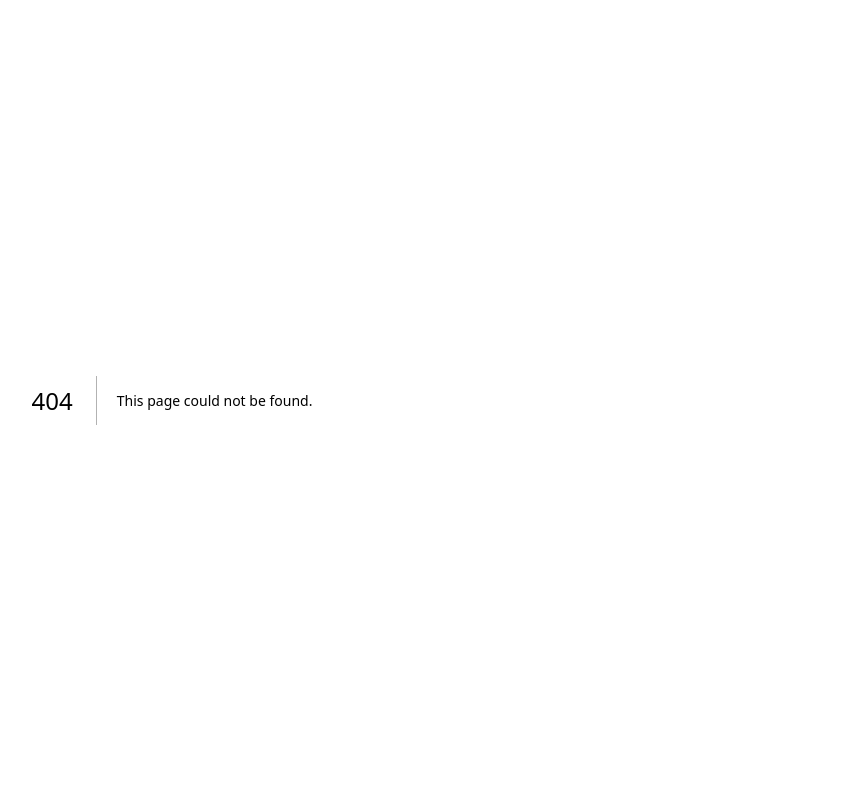
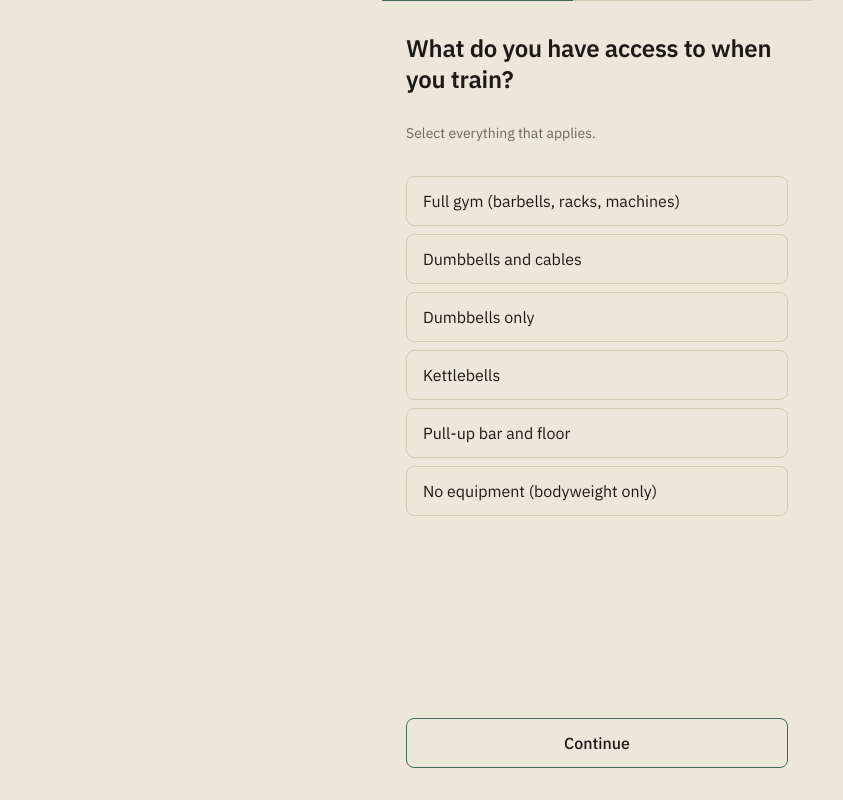
Before and after one commit to erikdekock/gymbot, a Next.js app: page /onboarding/equipment in a window 1280 px wide. Before the commit this address had no page. Shown: the whole page, without its empty margins (43-886 px from the left). Built offline with nearby package versions, Linux system fonts and the light colour scheme.

Commit message:
feat(onboarding): Screen 4 Equipment
12.2 Prelude UI commit 7/13. Multi-select tiles, minimum one selection
required. Error copy verbatim from §7 Screen 4.

```diff
--- /dev/null
+++ b/app/onboarding/equipment/page.js
@@ -0,0 +1,78 @@
+'use client'
+
+import { useState } from 'react'
+import { useRouter } from 'next/navigation'
+import { useOnboarding } from '../_state/context'
+import { validateEquipment } from '../_state/validators'
+import ScreenContainer from '../_components/ScreenContainer'
+import QuestionHeading from '../_components/QuestionHeading'
+import { HelperCopy } from '../_components/Typography'
+import MultiSelectTile from '../_components/MultiSelectTile'
+import PrimaryButton from '../_components/PrimaryButton'
+import ErrorMessage from '../_components/ErrorMessage'
+
+/**
+ * Screen 4 — Equipment.
+ *
+ * Multi-select; at least one selection required. Spec §7 error copy:
+ * 'Select at least one — even bodyweight only works.'
+ */
+const OPTIONS = [
+  { value: 'full_gym',     label: 'Full gym (barbells, racks, machines)' },
+  { value: 'db_cables',    label: 'Dumbbells and cables' },
+  { value: 'db_only',      label: 'Dumbbells only' },
+  { value: 'kettlebells',  label: 'Kettlebells' },
+  { value: 'pullup_floor', label: 'Pull-up bar and floor' },
+  { value: 'bodyweight',   label: 'No equipment (bodyweight only)' },
+]
+
+export default function EquipmentPage() {
+  const router = useRouter()
+  const { state, dispatch } = useOnboarding()
+  const [error, setError] = useState(null)
+
+  function toggle(value) {
+    setError(null)
+    const next = state.equipment_available.includes(value)
+      ? state.equipment_available.filter(v => v !== value)
+      : [...state.equipment_available, value]
+    dispatch({ type: 'SET_FIELD', path: 'equipment_available', value: next })
+  }
+
+  function handleContinue() {
+    const result = validateEquipment(state)
+    if (!result.ok) {
+      setError(result.error)
+      return
+    }
+    router.push('/onboarding/metrics')
+  }
+
+  return (
+    <ScreenContainer
+      top={
+        <>
+          <QuestionHeading>What do you have access to when you train?</QuestionHeading>
+          <HelperCopy>Select everything that applies.</HelperCopy>
+
+          <div style={{ display: 'flex', flexDirection: 'column', gap: 'var(--rep-space-2)' }}>
+            {OPTIONS.map(opt => (
+              <MultiSelectTile
+                key={opt.value}
+                selected={state.equipment_available.includes(opt.value)}
+                onClick={() => toggle(opt.value)}
+              >
+                {opt.label}
+              </MultiSelectTile>
+            ))}
+          </div>
+
+          <ErrorMessage message={error} />
+        </>
+      }
+      bottom={
+        <PrimaryButton onClick={handleContinue}>Continue</PrimaryButton>
+      }
+    />
+  )
+}
```
